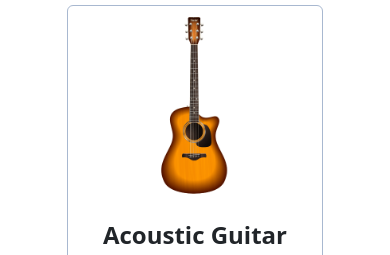
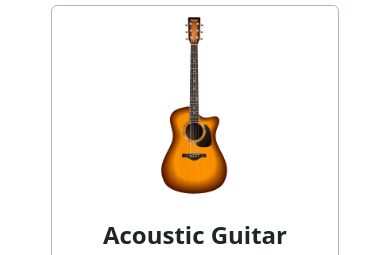
Before and after one commit to simon-sanchez-28/PFSanchez-GuitarHaven, a plain HTML site: page index.html in a window 390 px wide. Shown: the part 775-1030 px from the top of the page. Drawn offline with nearby package versions, Linux system fonts and the light colour scheme.

Commit message:
final build

```diff
--- a/scss/_products.scss
+++ b/scss/_products.scss
@@ -9,6 +9,9 @@
         height: 25rem;
         width: 16rem;
         border: 1px solid $secondary-color;
+        @media (max-width: 426px) {
+            width: 18rem;
+        }
     }
 
     .productHeader {
```
Also changed, not shown: css/styles.css, 1 other file.
